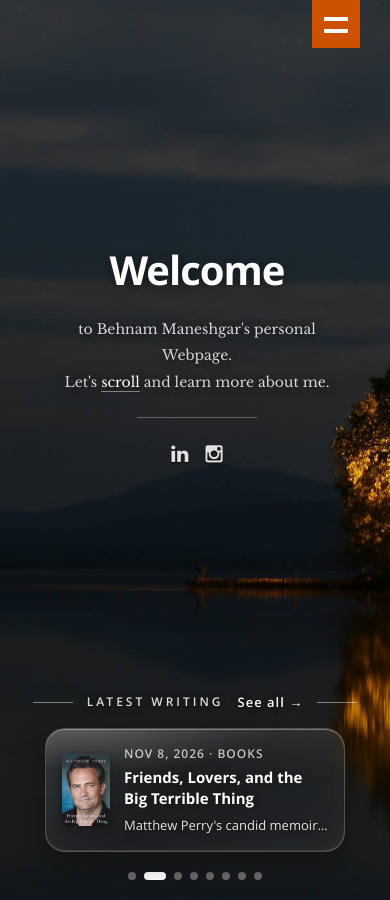
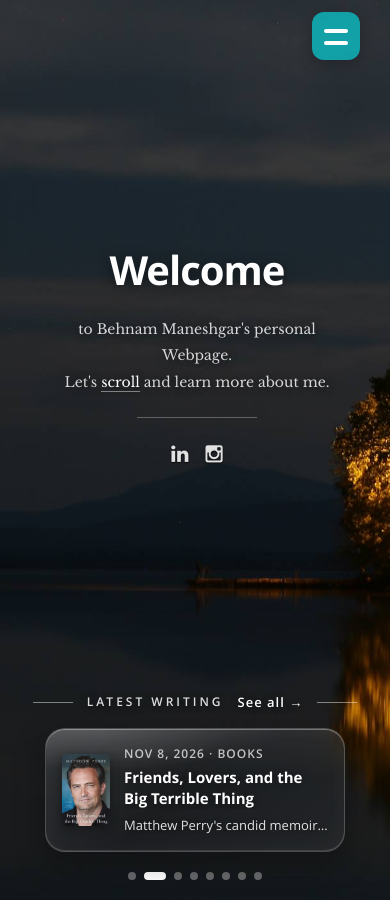
Before and after one commit to maneshgar/personal-website, a Jekyll site: the page built from index.html, in a window 390 px wide and 900 px high. Built offline with Jekyll 4.4.1, drawn with Linux system fonts in a browser that asks for light colours.

Commit message:
Improve phone layout: teal menu button, cleaner menu panel, left-aligned Bio
Co-Authored-By: Claude Opus 5.5 <noreply@anthropic.com>

```diff
--- a/css/layout.css
+++ b/css/layout.css
@@ -1504,3 +1504,35 @@ h1.section-title, #about h1.section-title { margin-bottom: 48px; }
    #about .contact-details { padding-left: 0; }
    #about .main-col .row { margin-left: 0; }
 }
+
+/* ------------------------------------------------------------------ */
+/* Phones: menu button, menu panel and Bio text
+/* ------------------------------------------------------------------ */
+@media only screen and (max-width: 767px) {
+   /* menu button: teal, rounded, a bit inset from the corner */
+   #nav-wrap > a {
+      background-color: rgba(17, 171, 176, .92) !important;
+      border-radius: 12px;
+      width: 44px;
+      height: 44px;
+      top: 0;
+      margin-top: 12px;
+      right: 16px;
+      box-shadow: 0 4px 14px rgba(0, 0, 0, .25);
+   }
+   #nav-wrap > a:before, #nav-wrap > a:after { border-width: 1.5px; border-radius: 2px; }
+   /* menu panel */
+   #nav-wrap:target > ul#nav {
+      background: rgba(43, 43, 43, .97);
+      border-radius: 14px;
+      margin: 8px 16px 0;
+      padding: 10px 20px 10px;
+      box-shadow: 0 10px 30px rgba(0, 0, 0, .3);
+   }
+   ul#nav li { border-bottom: 1px solid rgba(255, 255, 255, .08); border-bottom-style: solid; }
+   ul#nav li:last-child { border-bottom: 0; }
+   ul#nav li a { font-size: 12px; letter-spacing: 2px; margin: 14px 0; }
+   ul#nav li.current a { color: #11ABB0; }
+   /* Bio: justified text leaves big gaps on narrow screens */
+   #about .bio-text p { text-align: left; -webkit-hyphens: manual; hyphens: manual; }
+}
```
